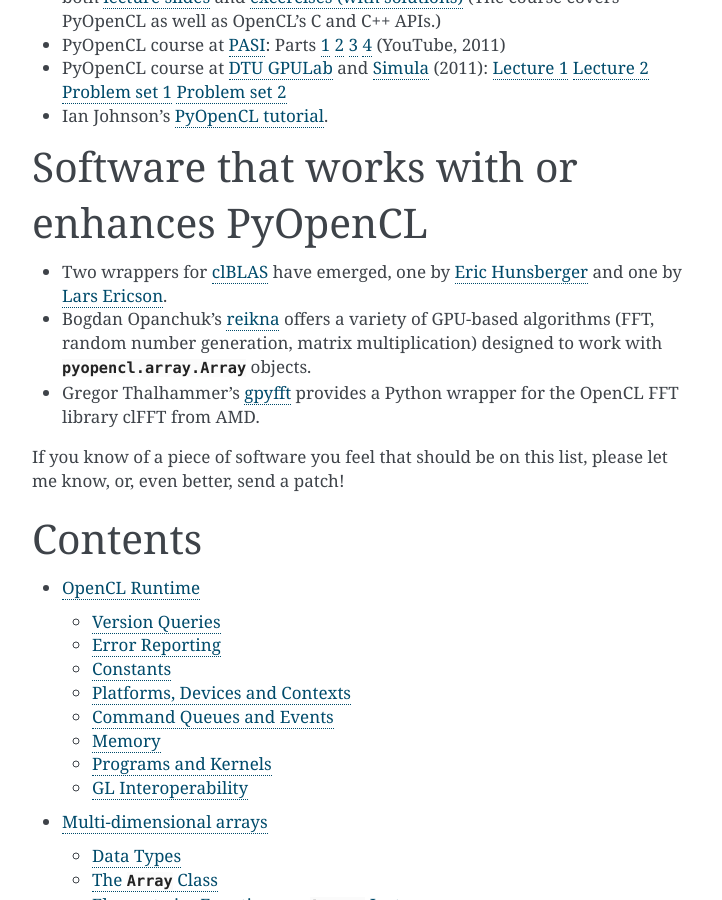
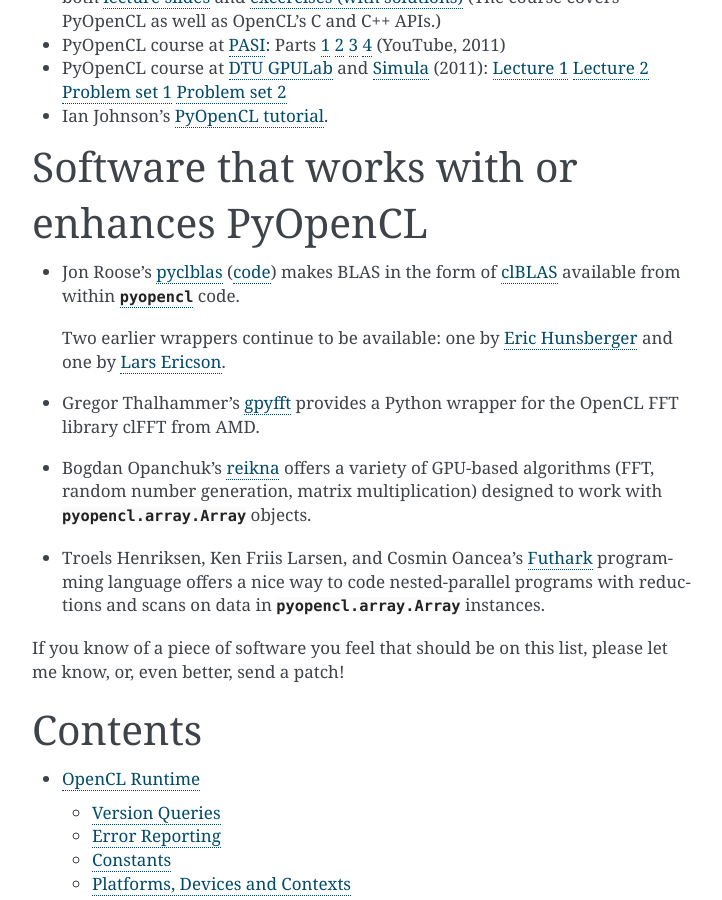
Before and after one commit to inducer/pyopencl, a Sphinx documentation site: the page built from doc/index.rst, in a window 1280 px wide and 900 px high, scrolled down 903 px. Shown: the whole window, without its empty margins (388-1110 px from the left). Built offline with Sphinx 7.4.7, drawn with Linux system fonts in a browser that asks for light colours.

Commit message:
More third-party links

```diff
--- a/doc/index.rst
+++ b/doc/index.rst
@@ -64,16 +64,26 @@ Tutorials
 Software that works with or enhances PyOpenCL
 =============================================
 
-* Two wrappers for `clBLAS <https://github.com/clMathLibraries/clBLAS>`_ have emerged,
+* Jon Roose's `pyclblas <https://pyclblas.readthedocs.io/en/latest/index.html>`_
+  (`code <https://github.com/jroose/pyclblas>`_)
+  makes BLAS in the form of `clBLAS <https://github.com/clMathLibraries/clBLAS>`_
+  available from within :mod:`pyopencl` code.
+
+  Two earlier wrappers continue to be available:
   one by `Eric Hunsberger <https://github.com/hunse/pyopencl_blas>`_ and one
   by `Lars Ericson <http://lists.tiker.net/pipermail/pyopencl/2015-June/001890.html>`_.
+
+* Gregor Thalhammer's `gpyfft <https://github.com/geggo/gpyfft>`_ provides a
+  Python wrapper for the OpenCL FFT library clFFT from AMD.
 
 * Bogdan Opanchuk's `reikna <http://pypi.python.org/pypi/reikna>`_ offers a
   variety of GPU-based algorithms (FFT, random number generation, matrix
   multiplication) designed to work with :class:`pyopencl.array.Array` objects.
 
-* Gregor Thalhammer's `gpyfft <https://github.com/geggo/gpyfft>`_ provides a
-  Python wrapper for the OpenCL FFT library clFFT from AMD.
+* Troels Henriksen, Ken Friis Larsen, and Cosmin Oancea's `Futhark
+  <http://futhark-lang.org/>`_ programming language offers a nice way to code
+  nested-parallel programs with reductions and scans on data in
+  :class:`pyopencl.array.Array` instances.
 
 If you know of a piece of software you feel that should be on this list, please
 let me know, or, even better, send a patch!
```
